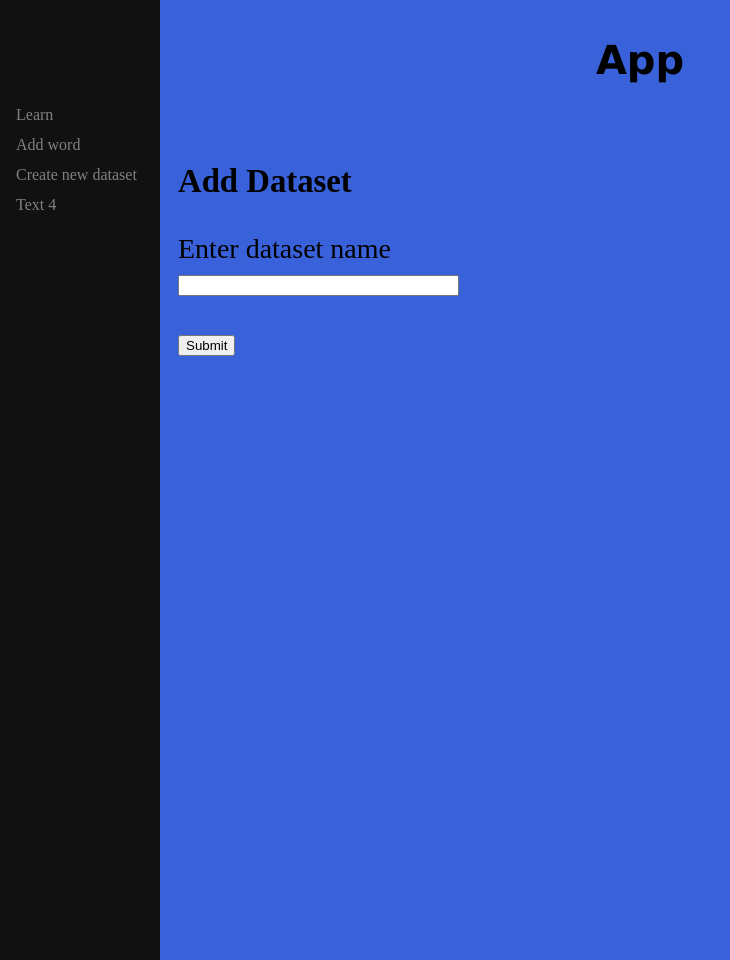
After one commit to kamilpinas12/Word-Learn-App, a Flask app: page /add_dataset in a window 1280 px wide. The commit adds this page. Shown: the whole page, without its empty margins (0-730 px from the left). Run offline with Flask 3, Linux system fonts and the light colour scheme.

Commit message:
create new dataset

```diff
--- a/app/forms.py
+++ b/app/forms.py
@@ -15,3 +15,8 @@ class AddWordForm(FlaskForm):
     question = StringField('Question', validators=[DataRequired()])
     answer = StringField('Answer', validators=[DataRequired()])
     submit = SubmitField('Add')
+
+
+class AddDataset(FlaskForm):
+    dataset_name = StringField('Enter dataset name')
+    submit = SubmitField('Submit')
--- a/app/routes.py
+++ b/app/routes.py
@@ -4,7 +4,7 @@
 import flask
 from flask import render_template
 from app import app, db
-from app.forms import LearnForm, AddWordForm
+from app.forms import LearnForm, AddWordForm, AddDataset
 from app.models import User
 
 
@@ -34,3 +34,11 @@ def add_word():
         return flask.redirect('/add_word')
 
     return flask.render_template('add_word.html', form=form)
+
+
+@app.route('/add_dataset', methods=['POST', 'GET'])
+def add_dataset():
+    form = AddDataset()
+    if form.validate_on_submit():
+        return flask.redirect('/add_dataset')
+    return flask.render_template('add_dataset.html', form=form)
--- /dev/null
+++ b/app/templates/add_dataset.html
@@ -0,0 +1,18 @@
+{% extends "base.html" %}
+
+{% block content %}
+
+<h3>Add Dataset</h3>
+
+<form autocomplete="off" action="" method="POST" novalidate>
+  {{ form.hidden_tag() }}
+  <p>
+    {{ form.dataset_name.label }} <br>
+    {{ form.dataset_name(size=32) }}
+  </p>
+  <p>
+    {{ form.submit() }} <br>
+  </p>
+</form>
+
+{% endblock %}
--- a/app/templates/base.html
+++ b/app/templates/base.html
@@ -11,7 +11,7 @@
     <div class="sidenav">
         <a href="/learn">Learn</a>
         <a href="/add_word">Add word</a>
-        <a href="#">Text 3</a>
+        <a href="/add_dataset">Create new dataset</a>
         <a href="#">Text 4</a>
     </div>
 
```
